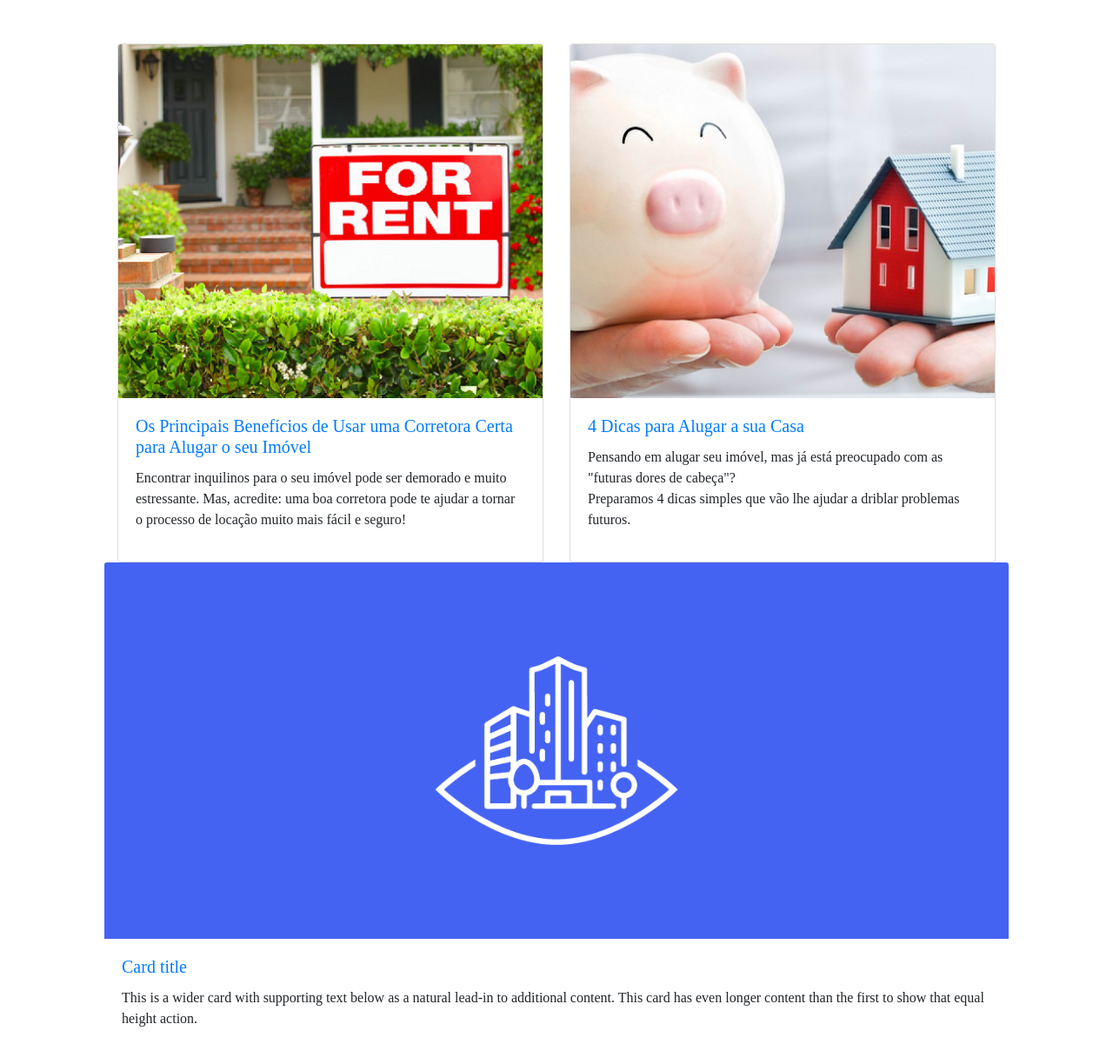
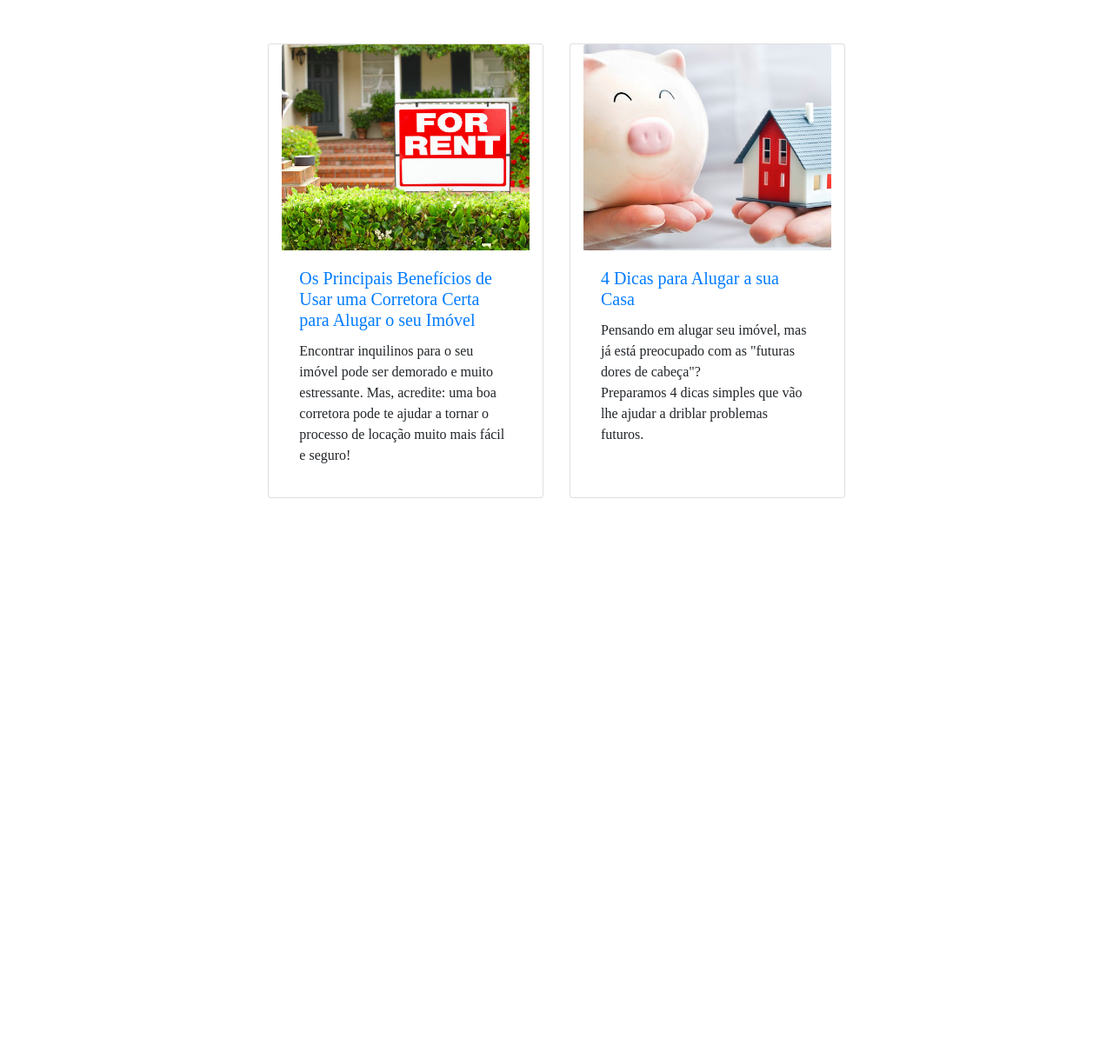
Before and after one commit to adysonsm/blog, a plain HTML site: page index.html in a window 1280 px wide. Shown: the part 1689-2913 px from the top of the page at 87% size. After the commit the page ends 2312 px from the top, so only its background shows below. Drawn offline with Linux system fonts and the light colour scheme; a web font is replaced by a local one.

Commit message:
fix content display

```diff
--- a/index.html
+++ b/index.html
@@ -143,7 +143,12 @@
         <div class="row">
             <div class="card-deck">
 
-                <div class="card">
+                    <div class="card6 col-2">
+
+
+                        </div>
+
+                <div class="card col-7">
 
                         <a href="Os-Principais-Benefícios-de-Usar-uma-Corretora-Certa.html" title="Os Principais Benefícios de Usar uma Corretora Certa para Alugar o seu Imóvel"><img class="card-img-top" src="img/image-4-card.png"
                         alt="Card image cap"></a>
@@ -154,7 +159,7 @@
                         <p hidden class="card-text"><small class="text-muted">Last updated 3 mins ago</small></p>
                     </div>
                 </div>
-                <div class="card">
+                <div class="card col-7">
 
                         <a href="4-Dicas-para-Alugar-a-sua-Casa.html" title="4 Dicas para Alugar a sua Casa"><img class="card-img-top" src="img/image-5-card.jpg"
                         alt="Card image cap"></a>
@@ -166,17 +171,9 @@
                         <p hidden class="card-text"><small class="text-muted">Last updated 3 mins ago</small></p>
                     </div>
                 </div>
-                <div class="card6">
+                <div class="card6 col-2">
 
-                        <a href="content6.html" title="Tooltip do Conteudo"><img class="card-img-top" src="img/placeholder-01.png"
-                        alt="Card image cap"></a>
-                    <div class="card-body">
-                        <a href="content6.html" title="Tooltip do Conteudo"><h5 class="card-title">Card title</h5></a>
-                        <p class="card-text">This is a wider card with supporting text below as a natural lead-in to
-                            additional content. This card has even longer content than the first to show that equal
-                            height
-                            action.</p>
-                        <p hidden class="card-text"><small class="text-muted">Last updated 3 mins ago</small></p>
+
                     </div>
                 </div>
             </div>
```
